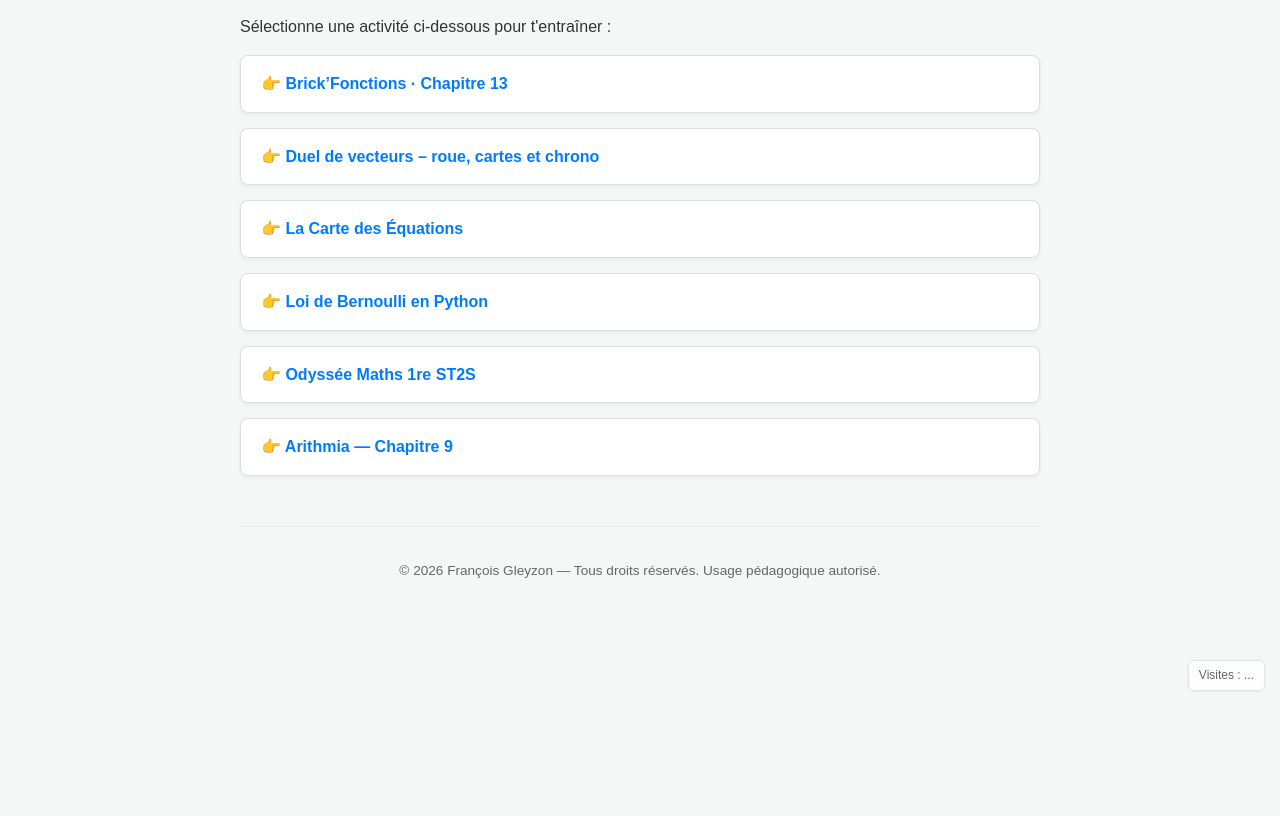
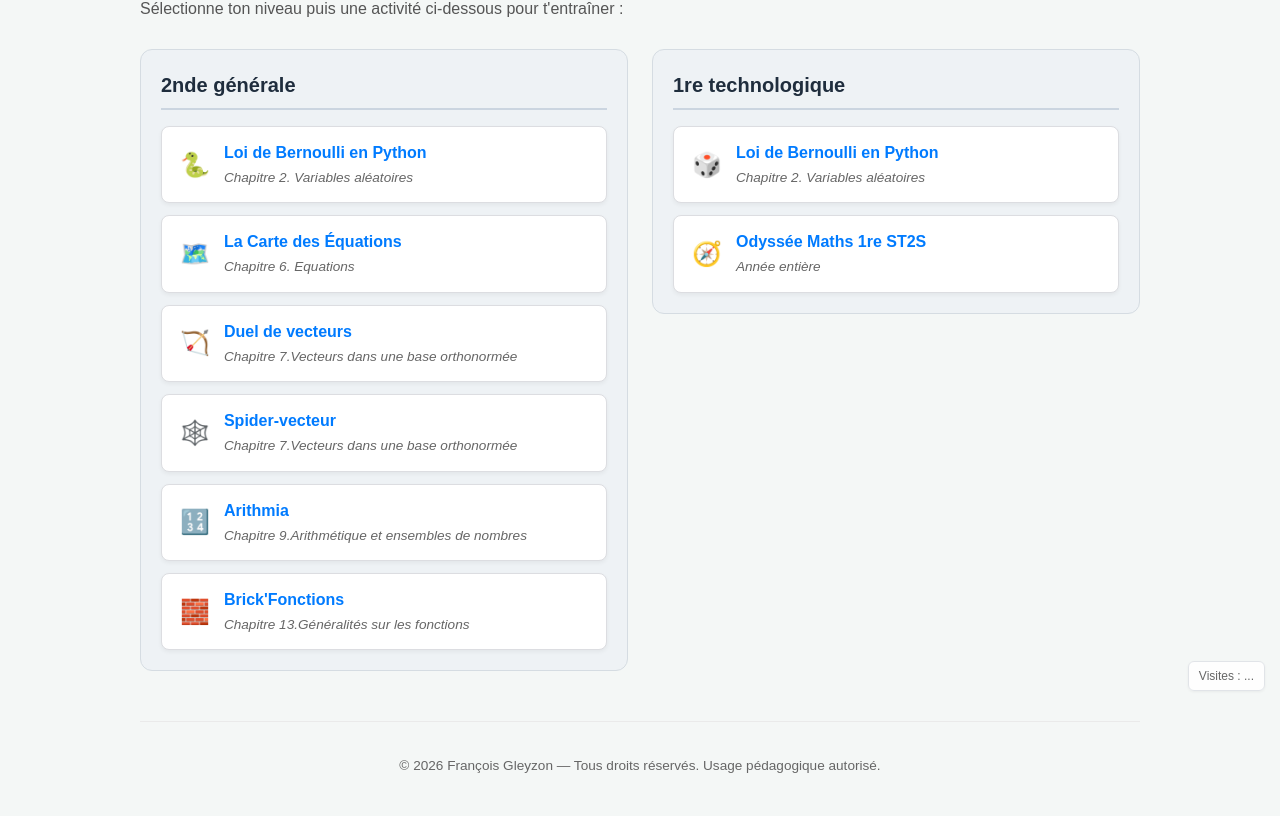
Before and after one commit to FrancoisGLEYZON/applis-maths, a plain HTML site: page index.html in a window 1280 px wide. Shown: the part 99-915 px from the top of the page. Before the commit the page ends 800 px from the top, so only its background shows below. Drawn offline with Linux system fonts and the light colour scheme; no server answers.

Commit message:
Update index.html

```diff
--- a/index.html
+++ b/index.html
@@ -7,58 +7,196 @@
     <style>
         body {
             font-family: Arial, sans-serif;
-            max-width: 800px;
+            max-width: 1000px;
             margin: 40px auto;
             padding: 0 20px;
             color: #333;
-            line-height: 1.6;
+            line-height: 1.5;
             background-color: #f4f7f6;
         }
-        h1 { color: #2c3e50; }
+        h1 {
+            color: #2c3e50;
+            margin-bottom: 8px;
+        }
+        .intro {
+            margin-top: 0;
+            margin-bottom: 28px;
+            color: #555;
+        }
+        .columns {
+            display: grid;
+            grid-template-columns: repeat(2, minmax(0, 1fr));
+            gap: 24px;
+            align-items: start;
+        }
+        @media (max-width: 768px) {
+            .columns {
+                grid-template-columns: 1fr;
+            }
+        }
+        .level-box {
+            background: #eef2f5;
+            border: 1px solid #d5dce2;
+            border-radius: 12px;
+            padding: 20px;
+        }
+        .level-box h2 {
+            margin-top: 0;
+            margin-bottom: 16px;
+            font-size: 1.25em;
+            color: #1f2d3d;
+            border-bottom: 2px solid #cbd5e0;
+            padding-bottom: 8px;
+        }
         .app-list {
             list-style: none;
             padding: 0;
+            margin: 0;
         }
         .app-list li {
-            margin: 15px 0;
+            margin: 12px 0;
+        }
+        .app-list li:last-child {
+            margin-bottom: 0;
         }
         .app-list a {
-            display: block;
-            padding: 15px 20px;
+            display: flex;
+            align-items: center;
+            gap: 14px;
+            padding: 14px 18px;
             background: #ffffff;
             border: 1px solid #dcdde1;
             border-radius: 8px;
             text-decoration: none;
             color: #007bff;
-            font-weight: bold;
             box-shadow: 0 2px 4px rgba(0,0,0,0.05);
-            transition: background 0.2s, transform 0.1s;
+            transition: background 0.2s, transform 0.1s, border-color 0.2s;
         }
         .app-list a:hover {
-            background: #f1f2f6;
+            background: #f8f9fa;
+            border-color: #b8c2cc;
             color: #0056b3;
             transform: translateY(-2px);
+        }
+        .emoji {
+            font-size: 1.5em;
+            line-height: 1;
+            flex-shrink: 0;
+        }
+        .app-info {
+            display: flex;
+            flex-direction: column;
+        }
+        .app-title {
+            font-weight: bold;
+            font-size: 1em;
+        }
+        .app-chapter {
+            font-style: italic;
+            font-size: 0.85em;
+            color: #666;
+            font-weight: normal;
+            margin-top: 3px;
         }
     </style>
 </head>
 <body>
 
     <h1>Portail des applications de maths</h1>
-    <p>Sélectionne une activité ci-dessous pour t'entraîner :</p>
+    <p class="intro">Sélectionne ton niveau puis une activité ci-dessous pour t'entraîner :</p>
 
-    <ul class="app-list">
-        <li><a href="Brick’Fonctions · Chapitre 13.html">👉 Brick’Fonctions · Chapitre 13</a></li>
-        <li><a href="Duel de vecteurs – roue, cartes et chrono.html">👉 Duel de vecteurs – roue, cartes et chrono</a></li>
-        <li><a href="La Carte des Équations.html">👉 La Carte des Équations</a></li>
-        <li><a href="Loi de Bernoulli en Python.html">👉 Loi de Bernoulli en Python</a></li>
-        <li><a href="Odyssée Maths 1re ST2S.html">👉 Odyssée Maths 1re ST2S</a></li>
-        <li><a href="arithmia/index.html">👉 Arithmia — Chapitre 9</a></li>
-    </ul>
+    <div class="columns">
+        <!-- Bloc gauche : 2nde générale (trié par chapitre : Ch. 2, Ch. 6, Ch. 7, Ch. 9, Ch. 13) -->
+        <section class="level-box">
+            <h2>2nde générale</h2>
+            <ul class="app-list">
+                <li>
+                    <a href="Loi de Bernoulli en Python.html">
+                        <span class="emoji">🐍</span>
+                        <span class="app-info">
+                            <span class="app-title">Loi de Bernoulli en Python</span>
+                            <span class="app-chapter">Chapitre 2. Variables aléatoires</span>
+                        </span>
+                    </a>
+                </li>
+                <li>
+                    <a href="La Carte des Équations.html">
+                        <span class="emoji">🗺️</span>
+                        <span class="app-info">
+                            <span class="app-title">La Carte des Équations</span>
+                            <span class="app-chapter">Chapitre 6. Equations</span>
+                        </span>
+                    </a>
+                </li>
+                <li>
+                    <a href="Duel de vecteurs – roue, cartes et chrono.html">
+                        <span class="emoji">🏹</span>
+                        <span class="app-info">
+                            <span class="app-title">Duel de vecteurs</span>
+                            <span class="app-chapter">Chapitre 7.Vecteurs dans une base orthonormée</span>
+                        </span>
+                    </a>
+                </li>
+                <li>
+                    <a href="spider.html">
+                        <span class="emoji">🕸️</span>
+                        <span class="app-info">
+                            <span class="app-title">Spider-vecteur</span>
+                            <span class="app-chapter">Chapitre 7.Vecteurs dans une base orthonormée</span>
+                        </span>
+                    </a>
+                </li>
+                <li>
+                    <a href="arithmia/index.html">
+                        <span class="emoji">🔢</span>
+                        <span class="app-info">
+                            <span class="app-title">Arithmia</span>
+                            <span class="app-chapter">Chapitre 9.Arithmétique et ensembles de nombres</span>
+                        </span>
+                    </a>
+                </li>
+                <li>
+                    <a href="Brick’Fonctions · Chapitre 13.html">
+                        <span class="emoji">🧱</span>
+                        <span class="app-info">
+                            <span class="app-title">Brick'Fonctions</span>
+                            <span class="app-chapter">Chapitre 13.Généralités sur les fonctions</span>
+                        </span>
+                    </a>
+                </li>
+            </ul>
+        </section>
+
+        <!-- Bloc droit : 1re technologique (trié par chapitre : Ch. 2, puis Année entière) -->
+        <section class="level-box">
+            <h2>1re technologique</h2>
+            <ul class="app-list">
+                <li>
+                    <a href="Loi de Bernoulli en Python.html">
+                        <span class="emoji">🎲</span>
+                        <span class="app-info">
+                            <span class="app-title">Loi de Bernoulli en Python</span>
+                            <span class="app-chapter">Chapitre 2. Variables aléatoires</span>
+                        </span>
+                    </a>
+                </li>
+                <li>
+                    <a href="Odyssée Maths 1re ST2S.html">
+                        <span class="emoji">🧭</span>
+                        <span class="app-info">
+                            <span class="app-title">Odyssée Maths 1re ST2S</span>
+                            <span class="app-chapter">Année entière</span>
+                        </span>
+                    </a>
+                </li>
+            </ul>
+        </section>
+    </div>
+
     <!-- Pied de page / Copyright -->
     <footer style="margin-top: 50px; text-align: center; font-size: 0.85em; color: #666; border-top: 1px solid #eaeaea; padding-top: 20px;">
         <p>© 2026 François Gleyzon — Tous droits réservés. Usage pédagogique autorisé.</p>
     </footer>
-
 
     <!-- Petit compteur de visites discret en bas à droite -->
     <div style="position: fixed; bottom: 10px; right: 15px; background: rgba(255, 255, 255, 0.85); padding: 5px 10px; border-radius: 6px; font-size: 0.75em; color: #666; border: 1px solid #e1e4e8; box-shadow: 0 1px 3px rgba(0,0,0,0.05); z-index: 9999;">
```
